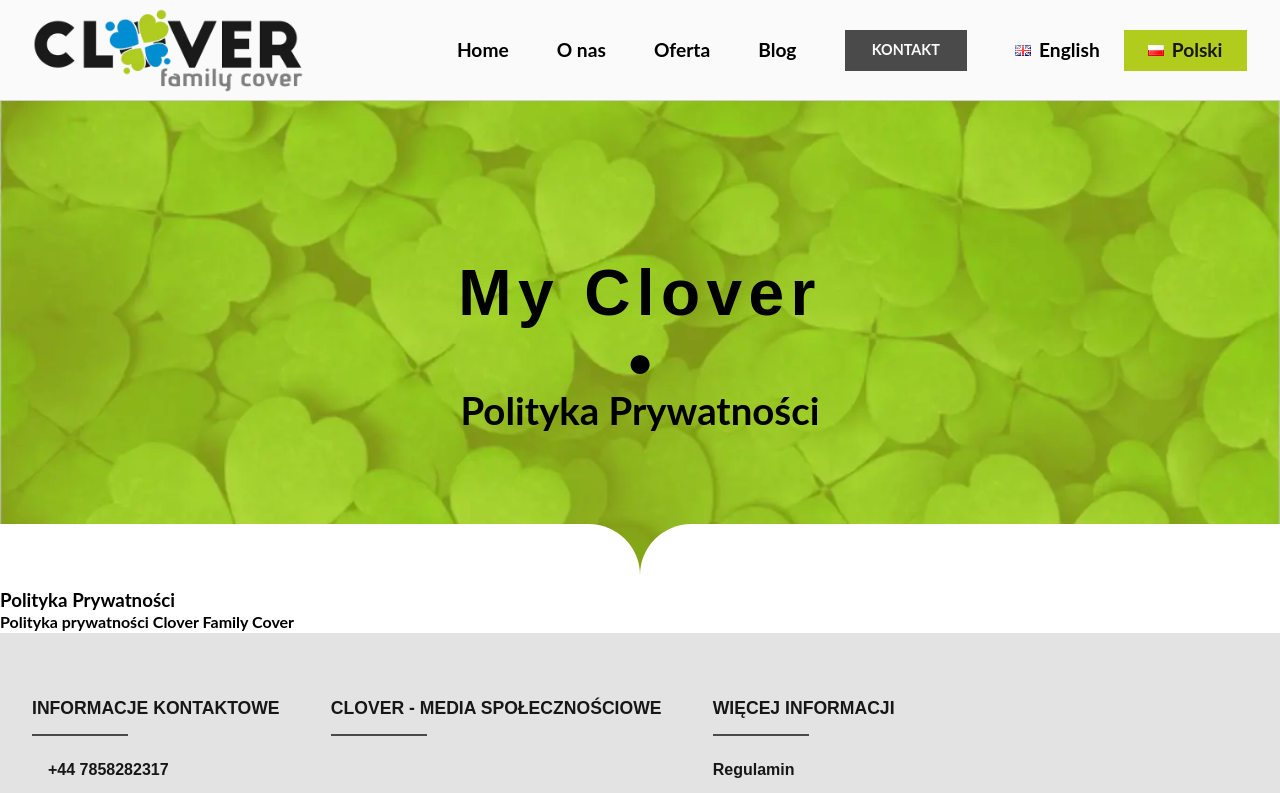
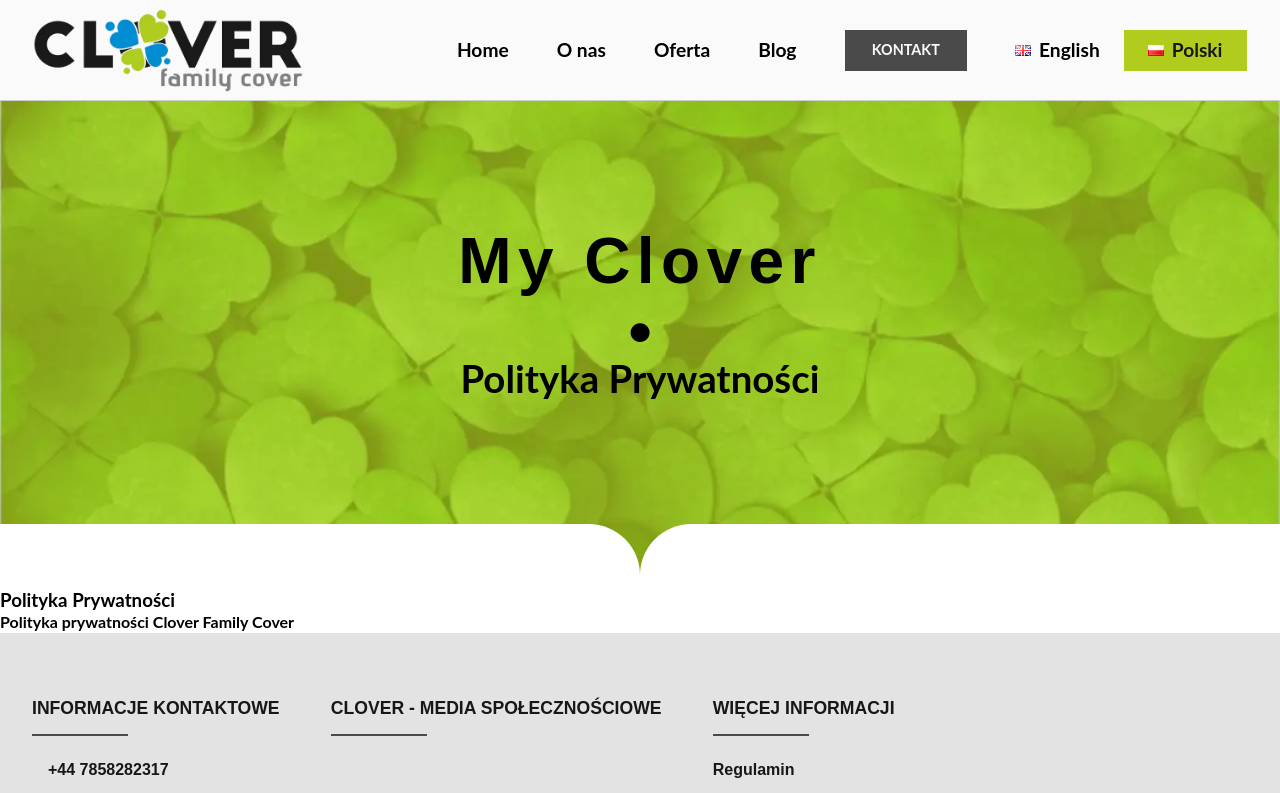
Before and after one commit to TZ-fn/MyClover, a React (Vite) app: page /privacy-policy in a window 1280 px wide. Shown: the top 793 px of the page. Built offline with nearby package versions, Linux system fonts and the light colour scheme; some icons are missing; a web font is replaced by a local one.

Commit message:
fix: improve the text centring

```diff
--- a/src/components/ImageHeader/ImageHeader.module.scss
+++ b/src/components/ImageHeader/ImageHeader.module.scss
@@ -14,6 +14,7 @@
   font-size: clamp(2rem, 5vw, 6rem);
   letter-spacing: 0.4rem;
   font-family: "AlegreyaSans", sans-serif;
+  margin-top: -5vw;
 }
 
 .dotDivider {
```
